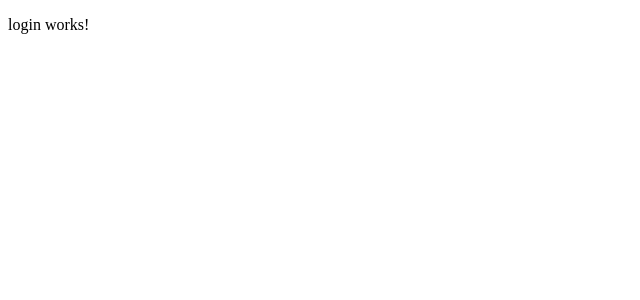
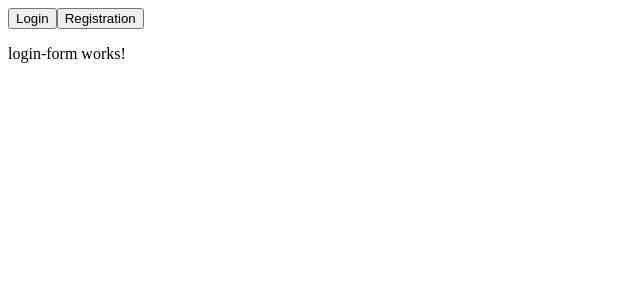
Before and after one commit to AShaiko/IonicTestApp, an Angular app in the folder ui/: page /#/login in a window 1280 px wide. Shown: the top 300 px of the page, without its empty margins (0-640 px from the left). Built offline with nearby package versions, Linux system fonts and the light colour scheme.

Commit message:
Implemented switch between registration and login forms

```diff
--- /dev/null
+++ b/ui/src/app/login/components/login-form/login-form.component.html
@@ -0,0 +1 @@
+<p>login-form works!</p>
--- a/ui/src/app/login/components/login/login.component.html
+++ b/ui/src/app/login/components/login/login.component.html
@@ -1 +1,26 @@
-<p>login works!</p>
+<ng-container *ngIf="{
+    isLoginActive: isLoginActive$ | async
+} as data">
+    <div class="content">
+        <div class="content-form">
+            <div class="switcher">
+                <button
+                    [class.active-button]="data.isLoginActive"
+                    (click)="toggleLoginState(true)">
+                    <span>Login</span>
+                </button>
+                <button
+                    [class.active-button]="!data.isLoginActive"
+                    (click)="toggleLoginState(false)">
+                    <span>Registration</span>
+                </button>
+            </div>
+
+            @if(data.isLoginActive){
+                <app-login-form></app-login-form>
+            } @else {
+                <app-registration-form></app-registration-form>
+            }
+        </div>
+    </div>
+</ng-container>
--- a/ui/src/app/login/components/login/login.component.ts
+++ b/ui/src/app/login/components/login/login.component.ts
@@ -1,4 +1,5 @@
 import { Component } from '@angular/core';
+import { BehaviorSubject } from 'rxjs';
 
 @Component({
   selector: 'app-login',
@@ -7,5 +8,10 @@ import { Component } from '@angular/core';
   styleUrl: './login.component.scss'
 })
 export class LoginComponent {
+  private isLoginActiveSubject = new BehaviorSubject<boolean>(true);
+  isLoginActive$ = this.isLoginActiveSubject.asObservable();
 
+  toggleLoginState(isLogin: boolean) {
+    this.isLoginActiveSubject.next(isLogin);
+  }
 }
--- /dev/null
+++ b/ui/src/app/login/components/registration-form/registration-form.component.html
@@ -0,0 +1 @@
+<p>registration-form works!</p>
```
Also changed, not shown: ui/src/app/login/components/login-form/login-form.component.ts (added, +11 -0 lines), ui/src/app/login/components/registration-form/registration-form.component.ts (added, +11 -0 lines), ui/src/app/login/login.module.ts (+7 -1 lines), ui/src/app/login/components/login-form/login-form.component.scss (added), ui/src/app/login/components/registration-form/registration-form.component.scss (added), 2 other files (tests, documents, lock files or other folders).
